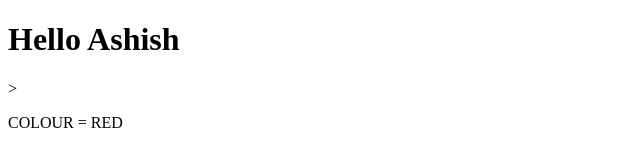
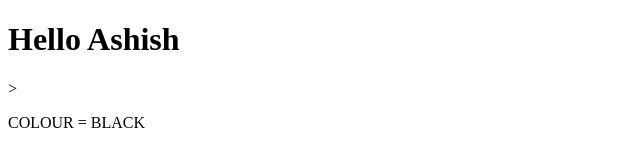
Before and after one commit to Araut0910/helloGithub, a plain HTML site: page index.html/index.html in a window 1280 px wide. Shown: the full height of the page, 0-640 px from the left. Drawn offline with Linux system fonts and the light colour scheme.

Commit message:
Black version is ready

```diff
--- a/index.html/index.html
+++ b/index.html/index.html
@@ -3,6 +3,6 @@
 <html>
     <body>
         <h1>Hello Ashish</h1>>
-        <p> COLOUR = RED </p>
+        <p> COLOUR = BLACK </p>
     </body>
 </html>
```
